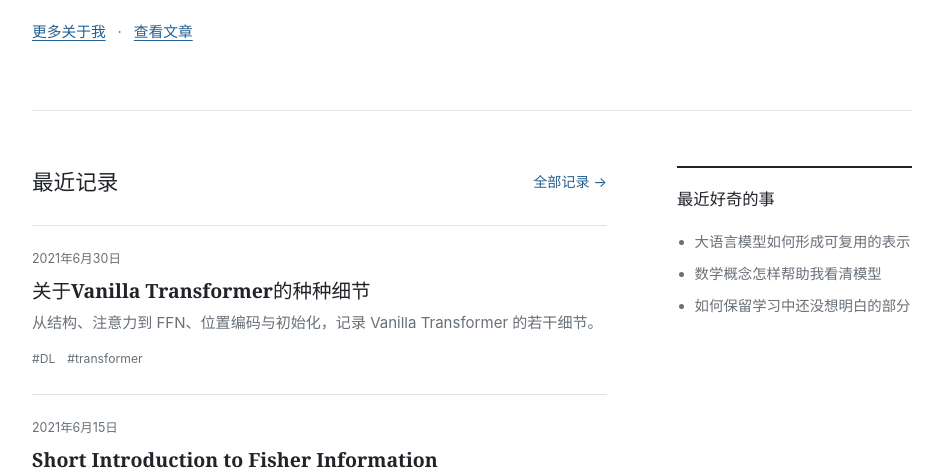
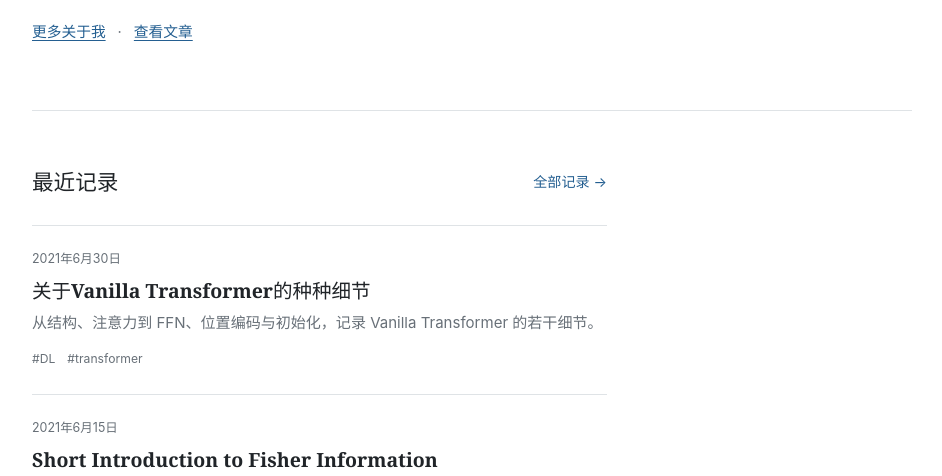
Before and after one commit to Jerryzhao-z/Jerryzhao-z.github.io, an Astro site: page / in a window 1280 px wide. Shown: the part 312-788 px from the top of the page, without its empty margins (168-1110 px from the left). Built offline with nearby package versions, Linux system fonts and the light colour scheme; Astro itself is replaced by a stand-in of ours; some packages are replaced by stand-ins of ours.

Commit message:
Remove generated curiosity section

```diff
--- a/src/pages/index.astro
+++ b/src/pages/index.astro
@@ -14,6 +14,5 @@ const recentPosts = posts.slice(0, 5);
   </section>
   <div class="home-grid shell">
     <section class="section"><div class="section-heading"><h2>最近记录</h2><a class="text-link" href="/blog/">全部记录 →</a></div>{recentPosts.length > 0 ? <div class="post-list">{recentPosts.map((post) => <PostCard post={post} />)}</div> : <p class="quiet-empty">第一篇记录正在整理中。</p>}</section>
-    <aside class="current-notes" aria-labelledby="current-heading"><h2 id="current-heading">最近好奇的事</h2><ul><li>大语言模型如何形成可复用的表示</li><li>数学概念怎样帮助我看清模型</li><li>如何保留学习中还没想明白的部分</li></ul></aside>
   </div>
 </BaseLayout>
```
